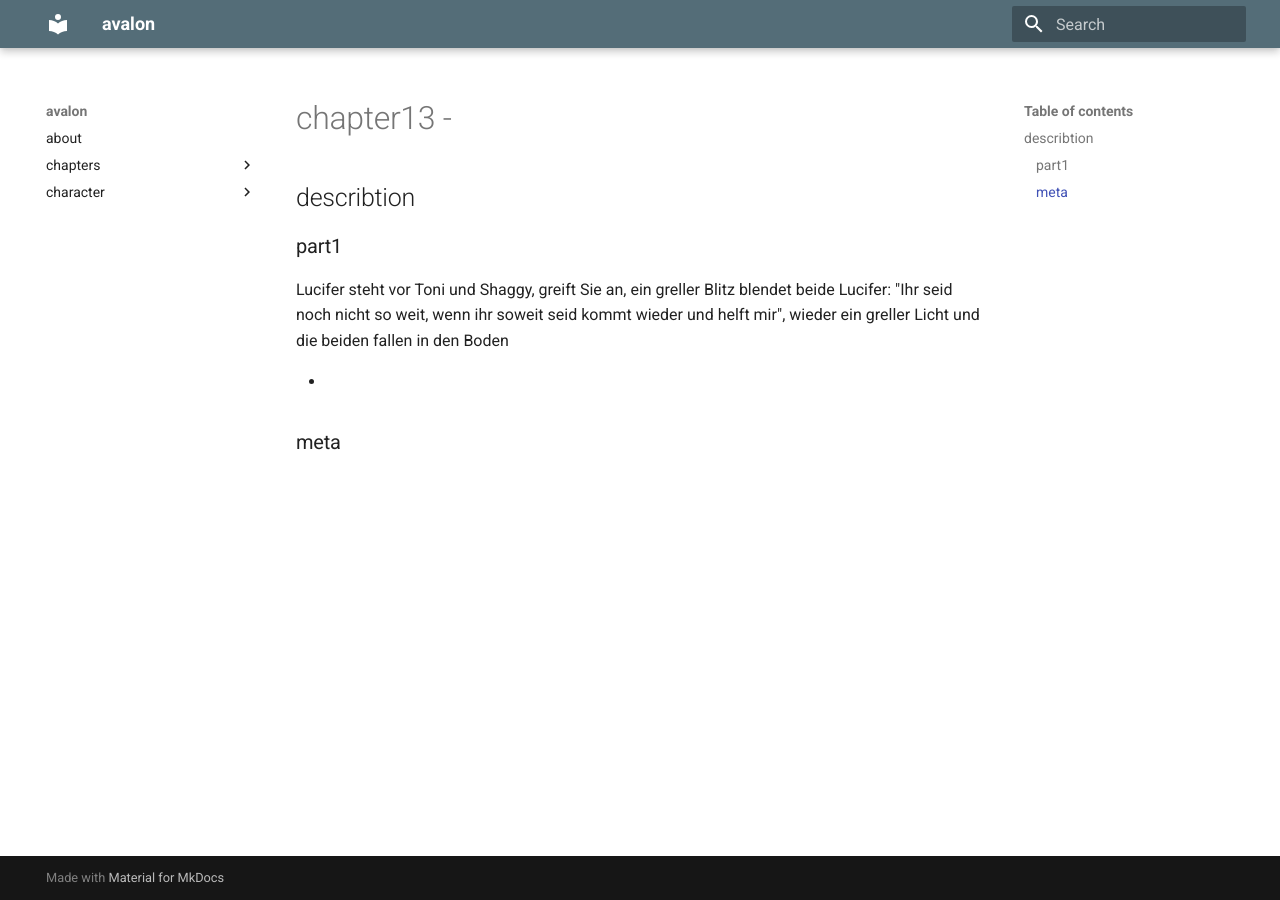
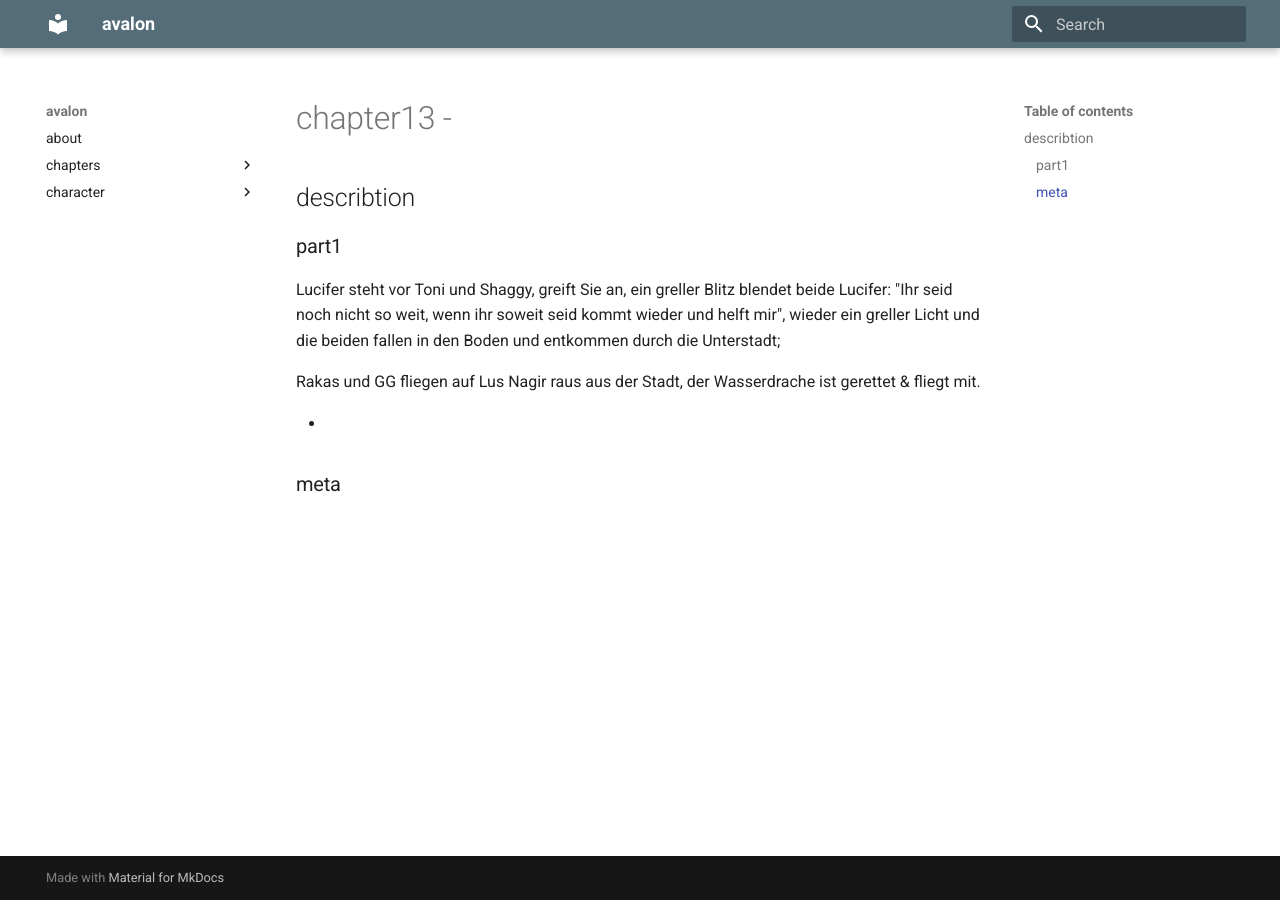
Before and after one commit to mkdocs-pnp/avalon, an MkDocs documentation site: the page built from docs/chapter/chapter13.md, in a window 1280 px wide. Built offline with MkDocs 1.6.1 and Material for MkDocs 9.7.7, drawn with Linux system fonts in a browser that asks for light colours.

Commit message:
Update chapter13.md

```diff
--- a/docs/chapter/chapter13.md
+++ b/docs/chapter/chapter13.md
@@ -6,8 +6,9 @@
 
 Lucifer steht vor Toni und Shaggy, greift Sie an, ein greller Blitz blendet beide
 Lucifer: "Ihr seid noch nicht so weit, wenn ihr soweit seid kommt wieder und helft mir", wieder ein greller Licht und die beiden fallen in den Boden
+und entkommen durch die Unterstadt;
 
-
+Rakas und GG fliegen auf Lus Nagir raus aus der Stadt, der Wasserdrache ist gerettet & fliegt mit.
 
 + <description>
 
```
